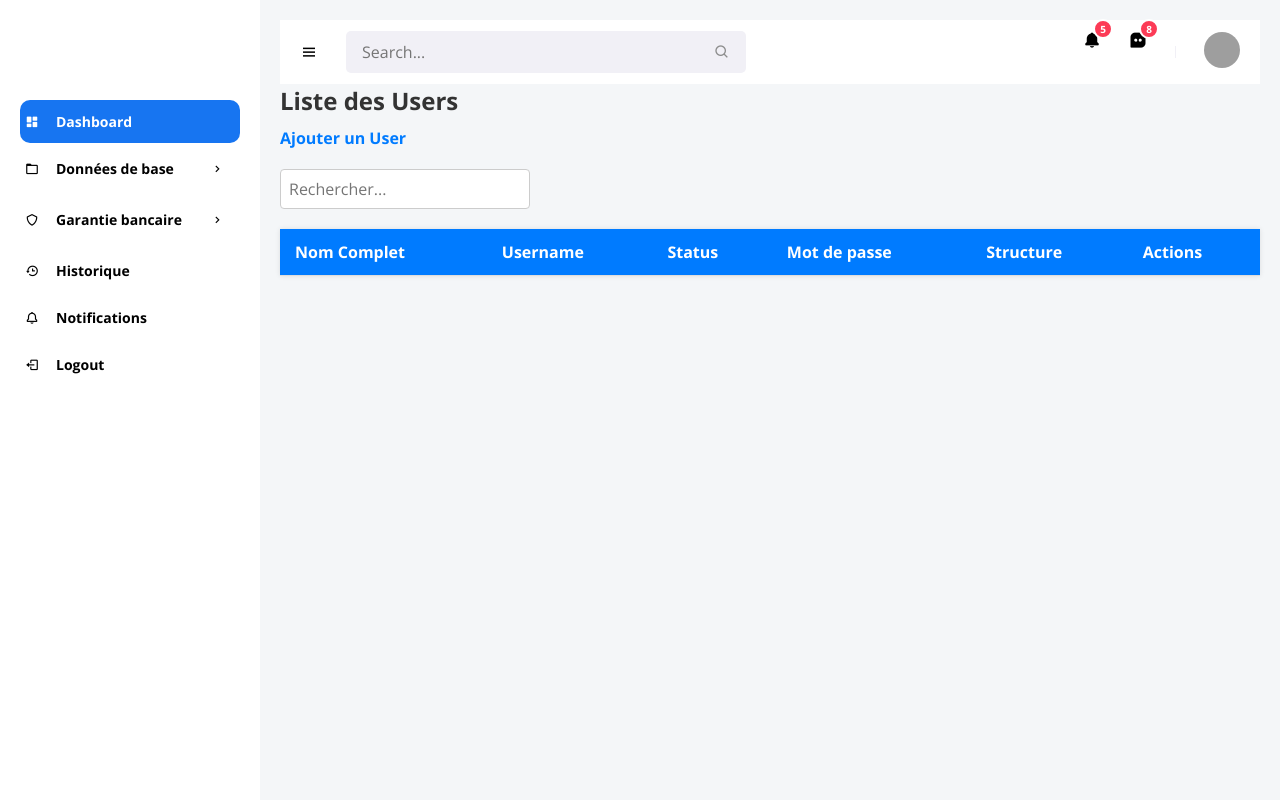
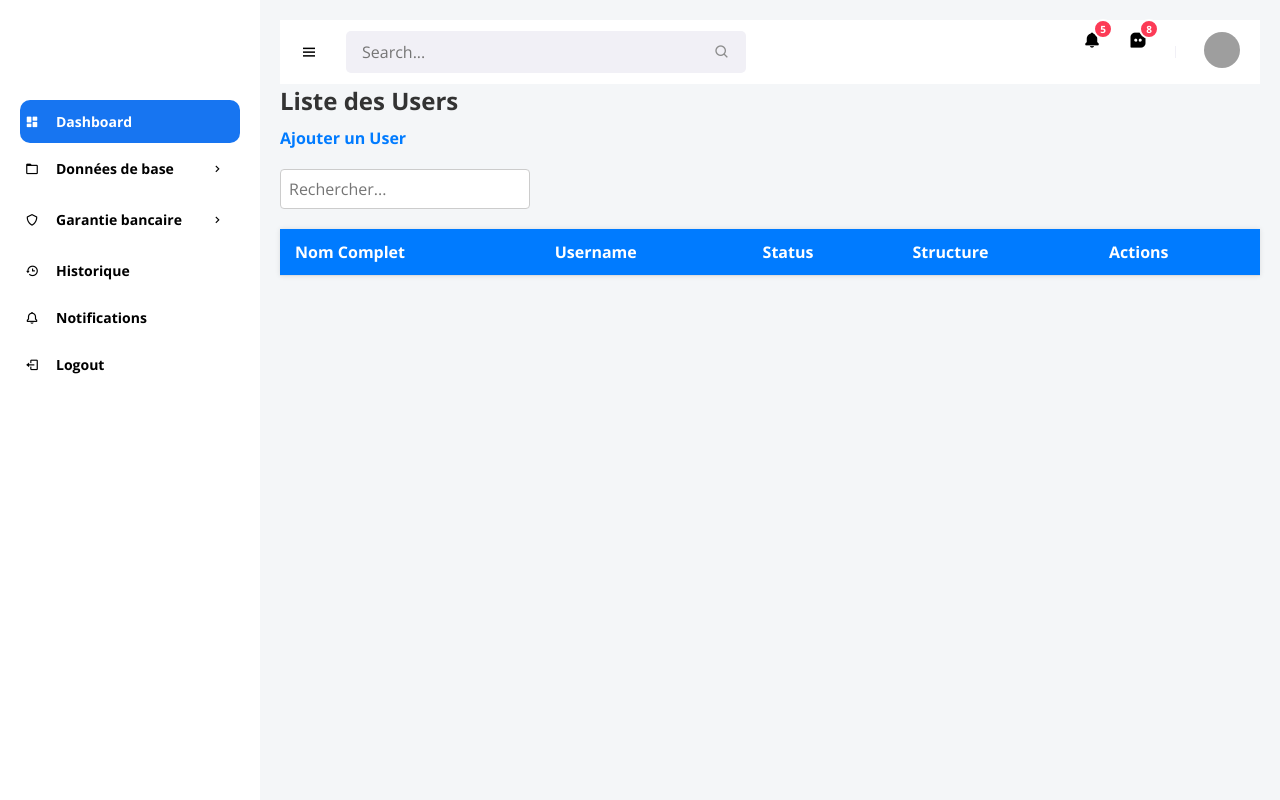
Before and after one commit to waamara/users-php, a PHP site: page /GestionUsers.php in a window 1280 px wide. Run offline with PHP 8.4, Linux system fonts and the light colour scheme; data comes from the database, SQL or seed files in the repository; data that the repository does not hold is empty; grey boxes are pictures that could not be loaded.

Commit message:
wokring again

```diff
--- a/PFE_SONATRACH/Pages/GestionUsers/GestionUsers.php
+++ b/PFE_SONATRACH/Pages/GestionUsers/GestionUsers.php
@@ -30,7 +30,6 @@ $directions = $stmt->fetchAll();
                     <th>Nom Complet</th>
                     <th>Username</th>
                     <th>Status</th>
-                    <th>Mot de passe</th>
                     <th>Structure</th>
                     <th>Actions</th>
                 </tr>
@@ -44,7 +43,6 @@ $directions = $stmt->fetchAll();
                         <td>{$user['nom_user']} {$user['prenom_user']}</td>
                         <td>{$user['username']}</td>
                         <td>none</td>
-                        <td>••••••••</td>
                         <td>{$user['structure']}</td>
                         <td class='actions'>
                             <a href='ActionUser.php?id=" . $user['id'] . "' title='Modifier l\\'utilisateur'>Actions</a>
```
